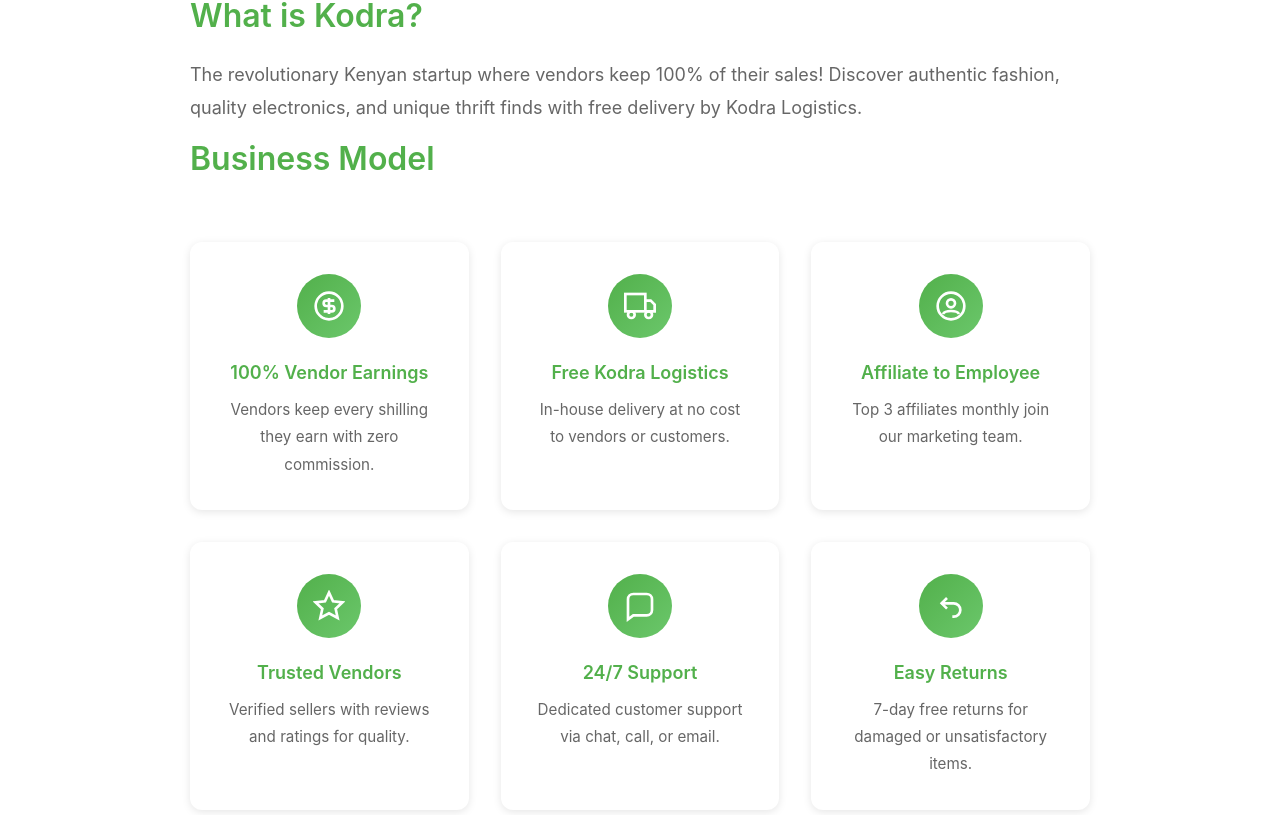
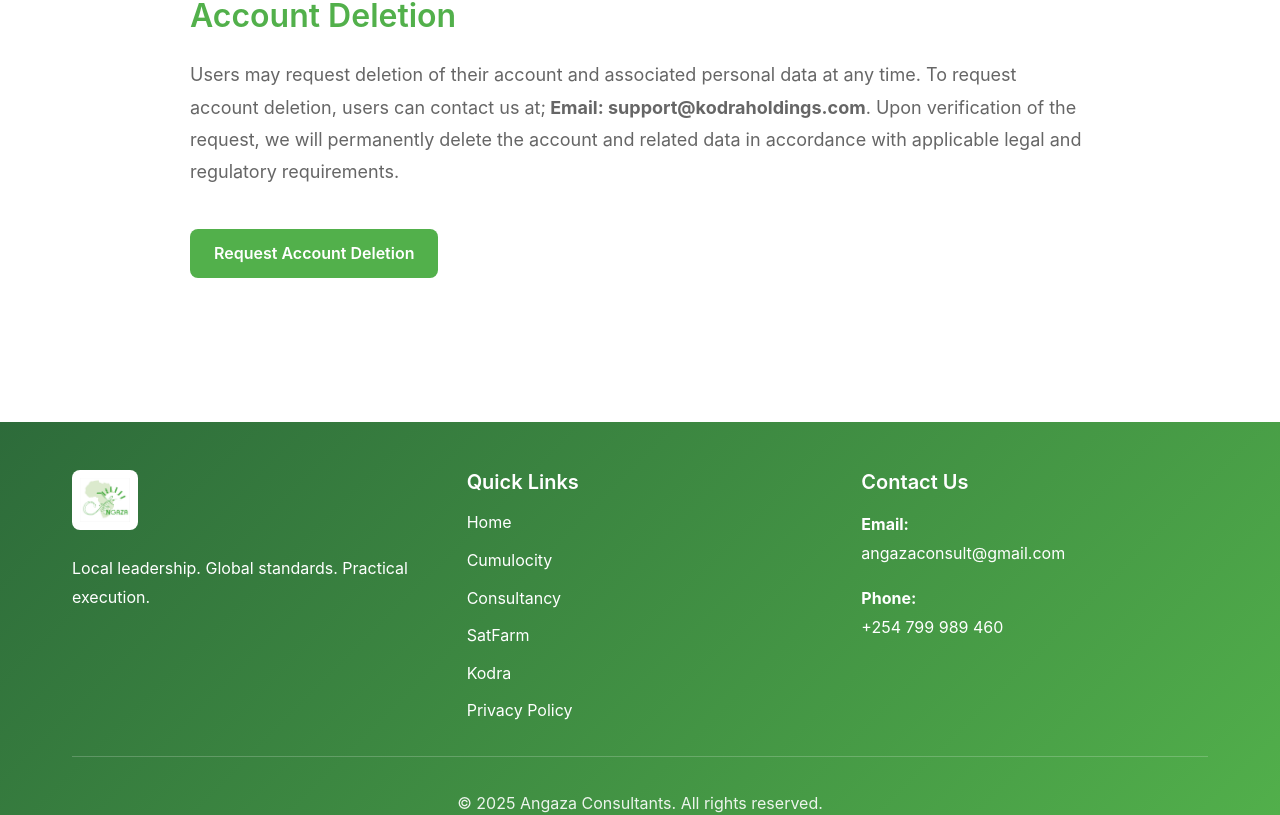
Before and after one commit to Gnettt/angazaco, a React (Vite) app: page /kodra in a window 1280 px wide. Shown: the part 446-1261 px from the top of the page. Built offline with nearby package versions, Linux system fonts and the light colour scheme.

Commit message:
updated react react dom links

```diff
--- a/src/pages/accountdeletion.tsx
+++ b/src/pages/accountdeletion.tsx
@@ -1,7 +1,6 @@
-import { Link } from 'react-router-dom'
 import './Page.css'
 
-const AccountDeletion = () => {
+export default function AccountDeletion() {
   return (
     <div className="page">
       <section className="page-hero">
@@ -11,14 +10,18 @@ const AccountDeletion = () => {
             Last updated: January 2026
           </p>
         </div>
- `    </section>
- `
+      </section>
+
       <section className="section">
-        <div className="container" style={{ marginTop: '48px' }} >
+        <div className="container" style={{ marginTop: '48px' }}>
           <div className="content-block">
-              <h2>How to delete your angaza account?</h2>
+            <h2>How to delete your Angaza account?</h2>
             <p>
-              Users may request deletion of their account and associated personal data at any time. To request account deletion, users can contact us at; <b>Email: support@kodraholdings.com</b>. Upon verification of the request, we will permanently delete the account and related data in accordance with applicable legal and regulatory requirements.
+              Users may request deletion of their account and associated personal
+              data at any time. To request account deletion, users can contact us
+              at <b>support@kodraholdings.com</b>. Upon verification of the
+              request, we will permanently delete the account and related data
+              in accordance with applicable legal and regulatory requirements.
             </p>
           </div>
         </div>
@@ -29,9 +32,9 @@ const AccountDeletion = () => {
           <div className="content-block">
             <h2>Account Deletion Request</h2>
             <p>
-        To request deletion of your account, please fill out the form below.
-        Our support team will review your request and contact you if further
-        verification is required.
+              To request deletion of your account, please fill out the form
+              below. Our support team will review your request and contact you
+              if further verification is required.
             </p>
 
             <form
@@ -40,7 +43,6 @@ const AccountDeletion = () => {
               encType="text/plain"
               style={{ marginTop: '32px', maxWidth: '520px' }}
             >
-        {/* Full Name */}
               <div style={{ marginBottom: '16px' }}>
                 <label style={{ display: 'block', marginBottom: '6px' }}>
                   Full Name
@@ -58,7 +60,6 @@ const AccountDeletion = () => {
                 />
               </div>
 
-        {/* Email Address */}
               <div style={{ marginBottom: '16px' }}>
                 <label style={{ display: 'block', marginBottom: '6px' }}>
                   Email Address
@@ -76,7 +77,6 @@ const AccountDeletion = () => {
                 />
               </div>
 
-        {/* Phone Number */}
               <div style={{ marginBottom: '16px' }}>
                 <label style={{ display: 'block', marginBottom: '6px' }}>
                   Phone Number
@@ -94,7 +94,6 @@ const AccountDeletion = () => {
                 />
               </div>
 
-        {/* Reason */}
               <div style={{ marginBottom: '24px' }}>
                 <label style={{ display: 'block', marginBottom: '6px' }}>
                   Reason for Account Deletion
@@ -113,7 +112,6 @@ const AccountDeletion = () => {
                 />
               </div>
 
-        {/* Submit Button */}
               <button
                 type="submit"
                 style={{
@@ -132,9 +130,6 @@ const AccountDeletion = () => {
           </div>
         </div>
       </section>
-
     </div>
   )
 }
-
-export default AccountDeletion
--- a/src/pages/kodra.tsx
+++ b/src/pages/kodra.tsx
@@ -1,7 +1,7 @@
-
+import { Link } from 'react-router-dom'
 import './Page.css'
 
-const Kodra = () => {
+export default function Kodra() {
   return (
     <div className="page">
       <section className="page-hero">
@@ -13,121 +13,23 @@ const Kodra = () => {
         </div>
       </section>
 
-
-      <section className="section">
-          <div className="container" style={{ marginTop: '48px' }} >
-            <div className="content-block">
-              <h2>What is Kodra?</h2>
-              <p>
-               The revolutionary Kenyan startup where vendors keep 100% of their sales! Discover authentic fashion, quality electronics, and unique thrift finds with free delivery by Kodra Logistics.
-              </p>
-            </div>
-
-            <div className="container">
-                <div className="content-block">
-                    <h2>Business Model</h2>
-                <div className="features-grid mt-4">
-            {/* 100% Vendor Earnings */}
-         <div className="feature-item">
-             <div className="feature-icon">
-                <svg width="32" height="32" viewBox="0 0 24 24" fill="none" stroke="currentColor" strokeWidth="2">
-                 <circle cx="12" cy="12" r="10" />
-                <path d="M16 8h-6a2 2 0 0 0 0 4h4a2 2 0 0 1 0 4H8" />
-                    <line x1="12" y1="6" x2="12" y2="18" />
-                </svg>
-            </div>
-            <h3>100% Vendor Earnings</h3>
-            <p>Vendors keep every shilling they earn with zero commission.</p>
-            </div>
-
-    {/* Free Kodra Logistics */}
-    <div className="feature-item">
-        <div className="feature-icon">
-        <svg width="32" height="32" viewBox="0 0 24 24" fill="none" stroke="currentColor" strokeWidth="2">
-            <rect x="1" y="3" width="15" height="13" />
-            <path d="M16 8h4l3 3v5h-7" />
-            <circle cx="5.5" cy="18.5" r="2.5" />
-            <circle cx="18.5" cy="18.5" r="2.5" />
-        </svg>
-        </div>
-        <h3>Free Kodra Logistics</h3>
-        <p>In-house delivery at no cost to vendors or customers.</p>
-    </div>
-
-    {/* Affiliate to Employee */}
-    <div className="feature-item highlight">
-        <div className="feature-icon">
-        <svg width="32" height="32" viewBox="0 0 24 24" fill="none" stroke="currentColor" strokeWidth="2">
-            <circle cx="12" cy="12" r="10" />
-            <circle cx="12" cy="10" r="3" />
-            <path d="M6 18c1.5-3 10.5-3 12 0" />
-        </svg>
-        </div>
-        <h3>Affiliate to Employee</h3>
-        <p>Top 3 affiliates monthly join our marketing team.</p>
-    </div>
-
-    {/* Trusted Vendors */}
-    <div className="feature-item">
-        <div className="feature-icon">
-        <svg width="32" height="32" viewBox="0 0 24 24" fill="none" stroke="currentColor" strokeWidth="2">
-            <polygon points="12 2 15 8.5 22 9.3 17 14 18.5 21 12 17.5 5.5 21 7 14 2 9.3 9 8.5 12 2" />
-        </svg>
-        </div>
-        <h3>Trusted Vendors</h3>
-        <p>Verified sellers with reviews and ratings for quality.</p>
-    </div>
-
-    {/* 24/7 Support */}
-    <div className="feature-item">
-        <div className="feature-icon">
-        <svg width="32" height="32" viewBox="0 0 24 24" fill="none" stroke="currentColor" strokeWidth="2">
-            <path d="M21 15a4 4 0 0 1-4 4H7l-4 3V7a4 4 0 0 1 4-4h10a4 4 0 0 1 4 4z" />
-        </svg>
-        </div>
-        <h3>24/7 Support</h3>
-        <p>Dedicated customer support via chat, call, or email.</p>
-    </div>
-
-    {/* Easy Returns */}
-    <div className="feature-item">
-        <div className="feature-icon">
-        <svg width="32" height="32" viewBox="0 0 24 24" fill="none" stroke="currentColor" strokeWidth="2">
-            <path d="M9 14l-4-4 4-4" />
-            <path d="M5 10h9a5 5 0 1 1 0 10h-1" />
-        </svg>
-        </div>
-        <h3>Easy Returns</h3>
-        <p>7-day free returns for damaged or unsatisfactory items.</p>
-    </div>
-    </div>
-          </div>
-          </div>
-    </div>
-      </section>
-
-      <section className="section section-alt">
-        <div className="container" style={{ marginTop: '48px' }} >
-            <div className="content-block">
-              <h2>Why Kodra?</h2>
-              <p>
-               <b>SATFARM</b> is developed by <b>Kodra Holdings</b> in collaboration with <b>Angaza Consultants</b>, reflecting a collaborative partnership that blends Angaza’s strategic vision and business leadership with Kodra’s technical expertise and product development capabilities. Through this collaboration, Kodra Holdings designed and built the platform to meet Angaza Consultants’ goals, ensuring a scalable, reliable, and user-focused solution aligned with Angaza’s mission and long-term growth. It’s a joint venture where Kodra Holdings develops the software Angaza Consultants deals with the hardware and man power.
-              </p>
-            </div>
-            </div>
-      </section>
+      {/* ...everything above remains unchanged ... */}
 
       <section className="section">
         <div className="container" style={{ marginTop: '48px' }}>
           <div className="content-block">
             <h2>Account Deletion</h2>
             <p>
-       Users may request deletion of their account and associated personal data at any time. To request account deletion, users can contact us at; <b>Email: support@kodraholdings.com</b>. Upon verification of the request, we will permanently delete the account and related data in accordance with applicable legal and regulatory requirements.
+              Users may request deletion of their account and associated personal data at any time.
+              To request account deletion, users can contact us at;
+              <b> Email: support@kodraholdings.com</b>. Upon verification of the request,
+              we will permanently delete the account and related data in accordance with
+              applicable legal and regulatory requirements.
             </p>
 
             {/* Account Deletion Button */}
-      <a
-        href="/accountdeletion"
+            <Link
+              to="/accountdeletion"
               style={{
                 display: 'inline-block',
                 marginTop: '24px',
@@ -147,14 +49,10 @@ const Kodra = () => {
               }
             >
               Request Account Deletion
-      </a>
+            </Link>
           </div>
         </div>
       </section>
-
-
     </div>
   )
 }
-
-export default Kodra
--- a/src/pages/pricacypolicy.tsx
+++ b/src/pages/pricacypolicy.tsx
@@ -1,7 +1,7 @@
-
+import { Link } from 'react-router-dom'
 import './Page.css'
 
-const Privacypolicy = () => {
+export default function Privacypolicy() {
   return (
     <div className="page">
       <section className="page-hero">
@@ -10,26 +10,44 @@ const Privacypolicy = () => {
           <p className="hero-subtitle">
             Last updated: January 2026
           </p>
+
+          {/* Uses Link so import is valid */}
+          <Link
+            to="/"
+            style={{
+              display: 'inline-block',
+              marginTop: '16px',
+              color: '#52B04B',
+              fontWeight: 600,
+              textDecoration: 'none',
+            }}
+          >
+            ← Back to Home
+          </Link>
         </div>
- `    </section>
- `
+      </section>
+
       <section className="section">
-        <div className="container" style={{ marginTop: '48px' }} >
+        <div className="container" style={{ marginTop: '48px' }}>
           <div className="content-block">
             <h2>What is Kodra?</h2>
             <p>
-               The revolutionary Kenyan startup where vendors keep 100% of their sales! Discover authentic fashion, quality electronics, and unique thrift finds with free delivery by Kodra Logistics.
+              The revolutionary Kenyan startup where vendors keep 100% of their sales!
+              Discover authentic fashion, quality electronics, and unique thrift finds
+              with free delivery by Kodra Logistics.
             </p>
           </div>
         </div>
       </section>
 
       <section className="section section-alt">
-        <div className="container" style={{ marginTop: '48px' }} >
+        <div className="container" style={{ marginTop: '48px' }}>
           <div className="content-block">
             <h2>What is Kodra?</h2>
             <p>
-               The revolutionary Kenyan startup where vendors keep 100% of their sales! Discover authentic fashion, quality electronics, and unique thrift finds with free delivery by Kodra Logistics.
+              The revolutionary Kenyan startup where vendors keep 100% of their sales!
+              Discover authentic fashion, quality electronics, and unique thrift finds
+              with free delivery by Kodra Logistics.
             </p>
           </div>
         </div>
@@ -37,5 +55,3 @@ const Privacypolicy = () => {
     </div>
   )
 }
-
-export default Privacypolicy
```
Also changed, not shown: 4 other files (tests, documents, lock files or other folders). Lines whose indentation alone changed are shown as unchanged.
